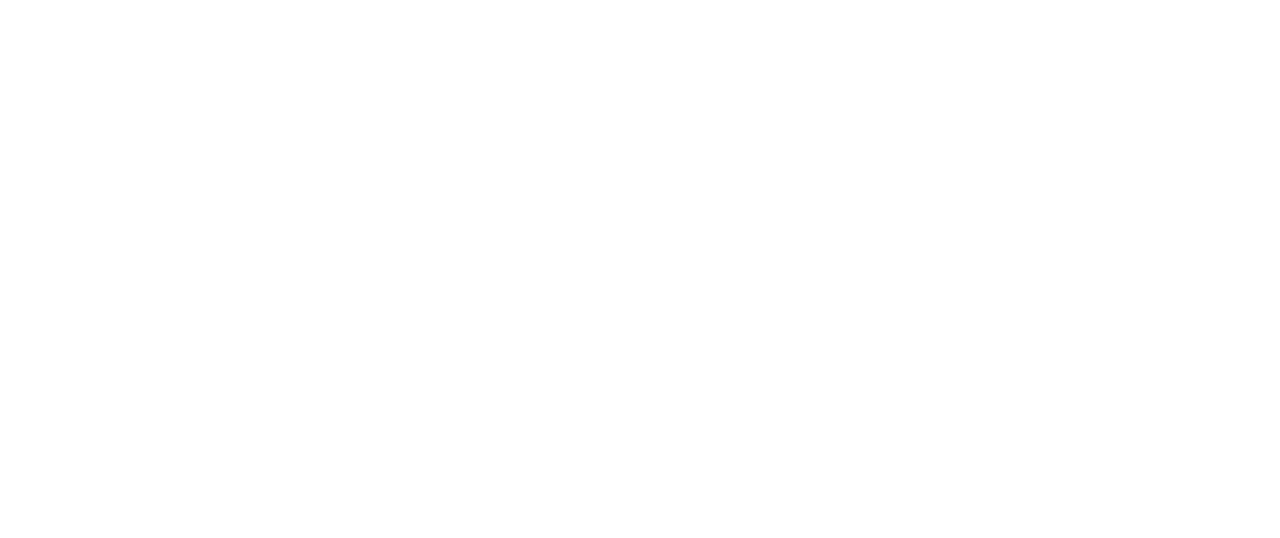
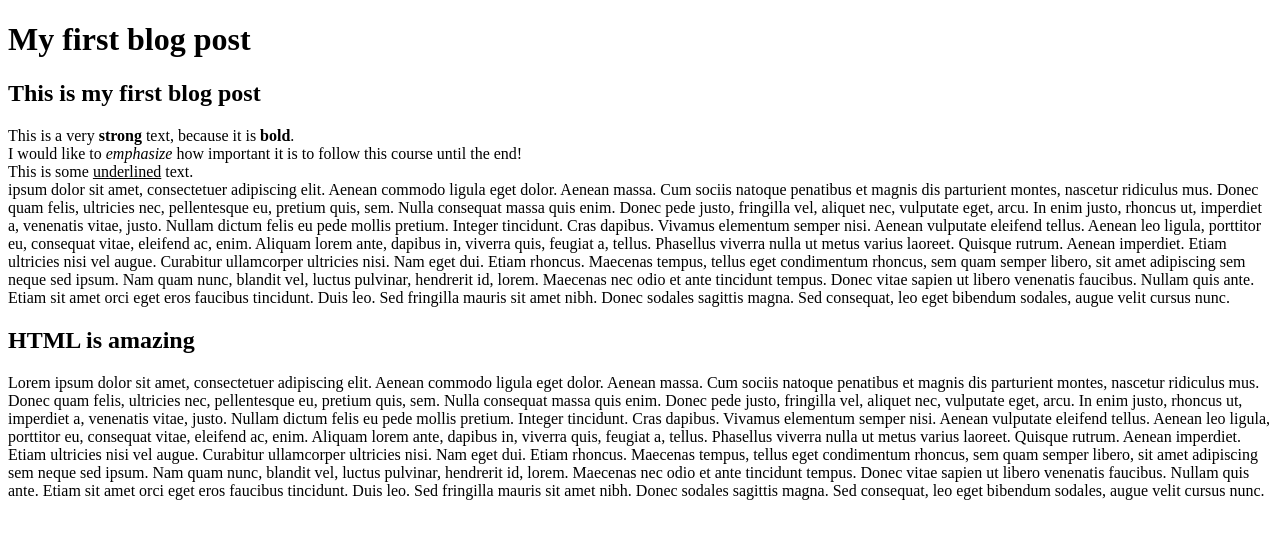
Before and after one commit to yushi1007/HTML-CSS, a plain HTML site: page index.html in a window 1280 px wide. Drawn offline with Linux system fonts and the light colour scheme.

Commit message:
fill the structure

```diff
--- a/index.html
+++ b/index.html
@@ -3,15 +3,24 @@
 <html>
 
     <head>
-
-
+        <title>My First Blog Post</title>
 
     </head>
 
     <body>
+        <h1>My first blog post</h1>
+        <h2>This is my first blog post</h2>
+        <p>
+            This is a very <strong>strong</strong> text, because it is <strong>bold</strong>. <br>
+            I would like to <em>emphasize</em> how important it is to follow this course until the end!<br>
+            This is some <u>underlined</u> text.<br>
+            ipsum dolor sit amet, consectetuer adipiscing elit. Aenean commodo ligula eget dolor. Aenean massa. Cum sociis natoque penatibus et magnis dis parturient montes, nascetur ridiculus mus. Donec quam felis, ultricies nec, pellentesque eu, pretium quis, sem. Nulla consequat massa quis enim. Donec pede justo, fringilla vel, aliquet nec, vulputate eget, arcu. In enim justo, rhoncus ut, imperdiet a, venenatis vitae, justo. Nullam dictum felis eu pede mollis pretium. Integer tincidunt. Cras dapibus. Vivamus elementum semper nisi. Aenean vulputate eleifend tellus. Aenean leo ligula, porttitor eu, consequat vitae, eleifend ac, enim. Aliquam lorem ante, dapibus in, viverra quis, feugiat a, tellus. Phasellus viverra nulla ut metus varius laoreet. Quisque rutrum. Aenean imperdiet. Etiam ultricies nisi vel augue. Curabitur ullamcorper ultricies nisi. Nam eget dui. Etiam rhoncus. Maecenas tempus, tellus eget condimentum rhoncus, sem quam semper libero, sit amet adipiscing sem neque sed ipsum. Nam quam nunc, blandit vel, luctus pulvinar, hendrerit id, lorem. Maecenas nec odio et ante tincidunt tempus. Donec vitae sapien ut libero venenatis faucibus. Nullam quis ante. Etiam sit amet orci eget eros faucibus tincidunt. Duis leo. Sed fringilla mauris sit amet nibh. Donec sodales sagittis magna. Sed consequat, leo eget bibendum sodales, augue velit cursus nunc.
+        </p>
 
-
-
+        <h2>HTML is amazing</h2>
+        <p>
+            Lorem ipsum dolor sit amet, consectetuer adipiscing elit. Aenean commodo ligula eget dolor. Aenean massa. Cum sociis natoque penatibus et magnis dis parturient montes, nascetur ridiculus mus. Donec quam felis, ultricies nec, pellentesque eu, pretium quis, sem. Nulla consequat massa quis enim. Donec pede justo, fringilla vel, aliquet nec, vulputate eget, arcu. In enim justo, rhoncus ut, imperdiet a, venenatis vitae, justo. Nullam dictum felis eu pede mollis pretium. Integer tincidunt. Cras dapibus. Vivamus elementum semper nisi. Aenean vulputate eleifend tellus. Aenean leo ligula, porttitor eu, consequat vitae, eleifend ac, enim. Aliquam lorem ante, dapibus in, viverra quis, feugiat a, tellus. Phasellus viverra nulla ut metus varius laoreet. Quisque rutrum. Aenean imperdiet. Etiam ultricies nisi vel augue. Curabitur ullamcorper ultricies nisi. Nam eget dui. Etiam rhoncus. Maecenas tempus, tellus eget condimentum rhoncus, sem quam semper libero, sit amet adipiscing sem neque sed ipsum. Nam quam nunc, blandit vel, luctus pulvinar, hendrerit id, lorem. Maecenas nec odio et ante tincidunt tempus. Donec vitae sapien ut libero venenatis faucibus. Nullam quis ante. Etiam sit amet orci eget eros faucibus tincidunt. Duis leo. Sed fringilla mauris sit amet nibh. Donec sodales sagittis magna. Sed consequat, leo eget bibendum sodales, augue velit cursus nunc.
+        </p>
     </body>
 
 </html>
```
